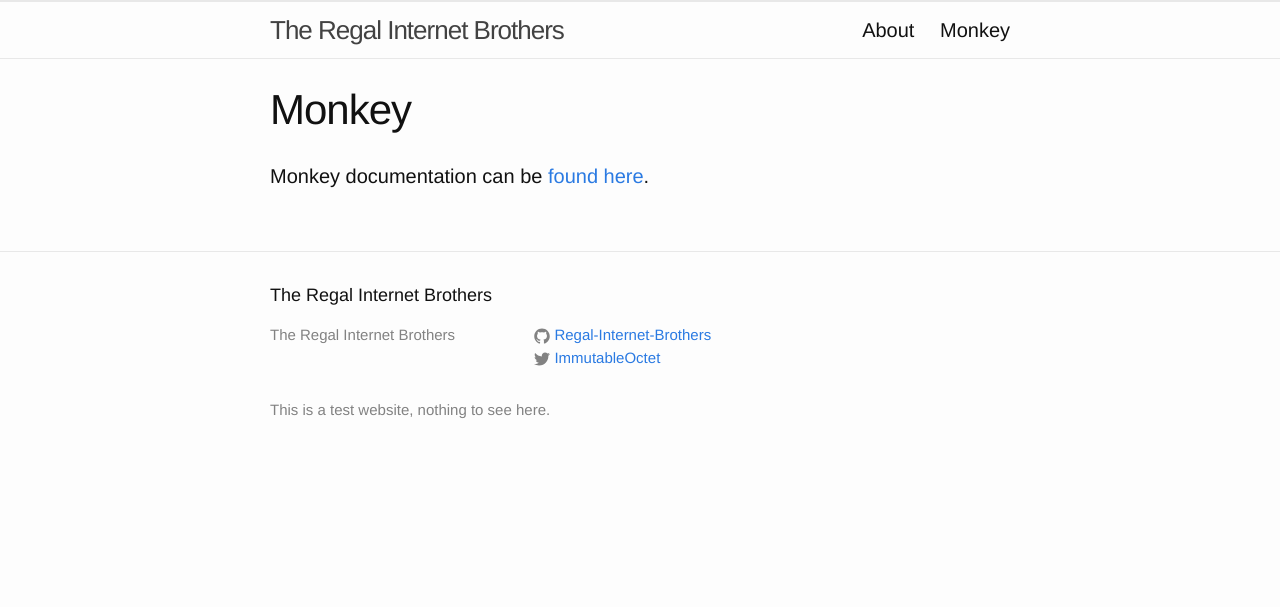
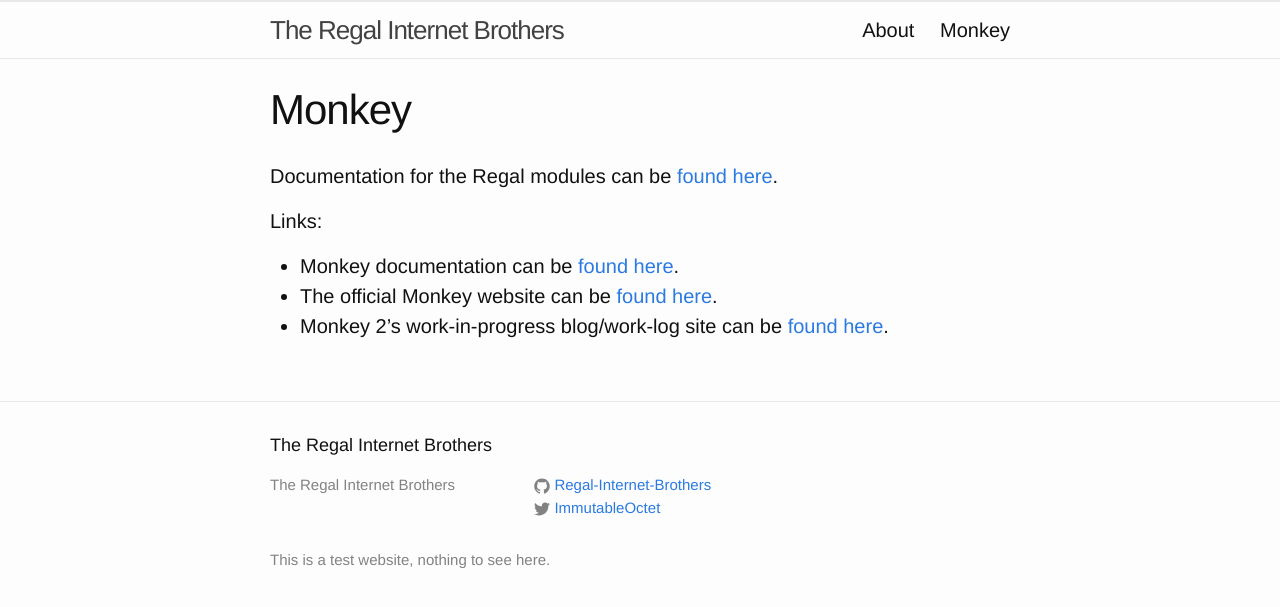
Before and after one commit to mxdocs/mxdocs.github.io, a Jekyll site: the page built from monkey.md, in a window 1280 px wide. Shown: the top 607 px of the page. Built offline with Jekyll 4.4.1, drawn with Linux system fonts in a browser that asks for light colours.

Commit message:
Updated the 'Monkey' page.

```diff
--- a/monkey.md
+++ b/monkey.md
@@ -4,4 +4,10 @@
 permalink: /monkey/
 ---
 
-Monkey documentation can be [found here](docs/Home).
+Documentation for the Regal modules can be [found here](http://127.0.0.1:4000/monkey/docs/Modules.html).
+
+Links:
+
+* Monkey documentation can be [found here](docs/Home).
+* The official Monkey website can be [found here](http://www.monkey-x.com).
+* Monkey 2's work-in-progress blog/work-log site can be [found here](https://blitz-research.github.io).
```
Also changed, not shown: 3 other files.
